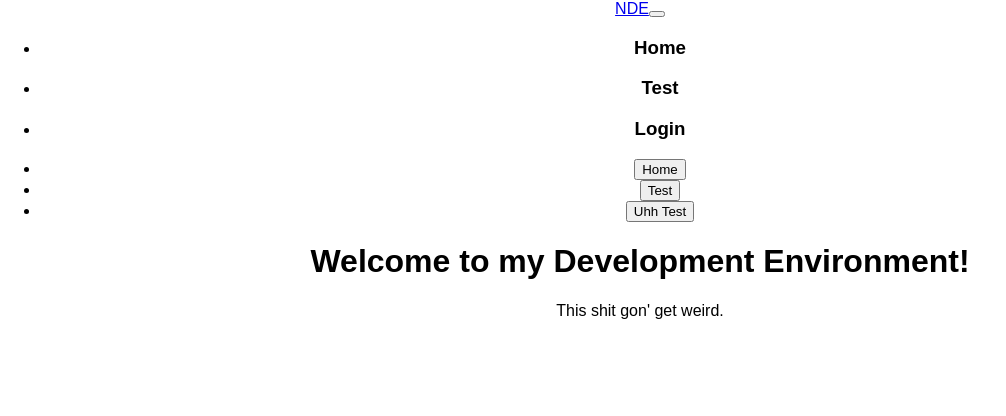
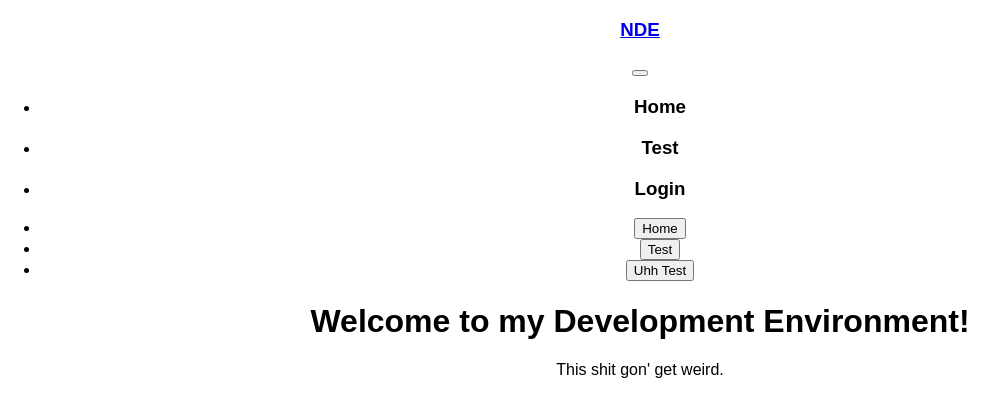
Before and after one commit to dopename/nickdev, a React app in the folder frontend/: page / in a window 1280 px wide. Shown: the top 416 px of the page, without its empty margins (0-1006 px from the left). Built offline with nearby package versions, Linux system fonts and the light colour scheme.

Commit message:
More initial setup - setting up side nav?4

```diff
--- a/frontend/src/components/Home/Home.jsx
+++ b/frontend/src/components/Home/Home.jsx
@@ -99,7 +99,7 @@ class TopNav extends Component {
 		return (
 			<div>
 				<Navbar color="secondary" expand="lg">
-					<NavbarBrand href="/">NDE</NavbarBrand>
+					<NavbarBrand href="/"><h3>NDE</h3></NavbarBrand>
 					<NavbarToggler onClick={() => this.props.toggleNavbar()} className="mr-2" />
 					<Collapse isOpen={!this.props.collapsed} navbar>
 						<Nav className="ml-auto" navbar>
```
